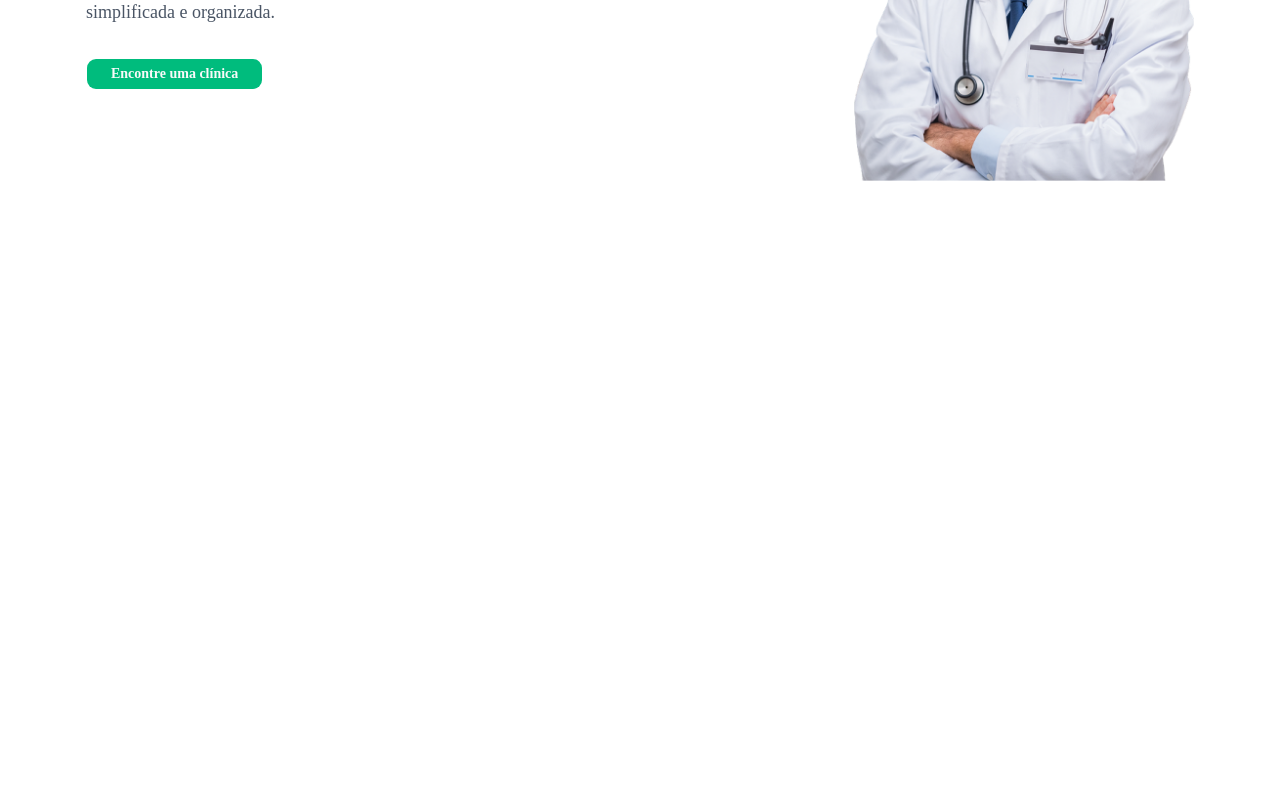
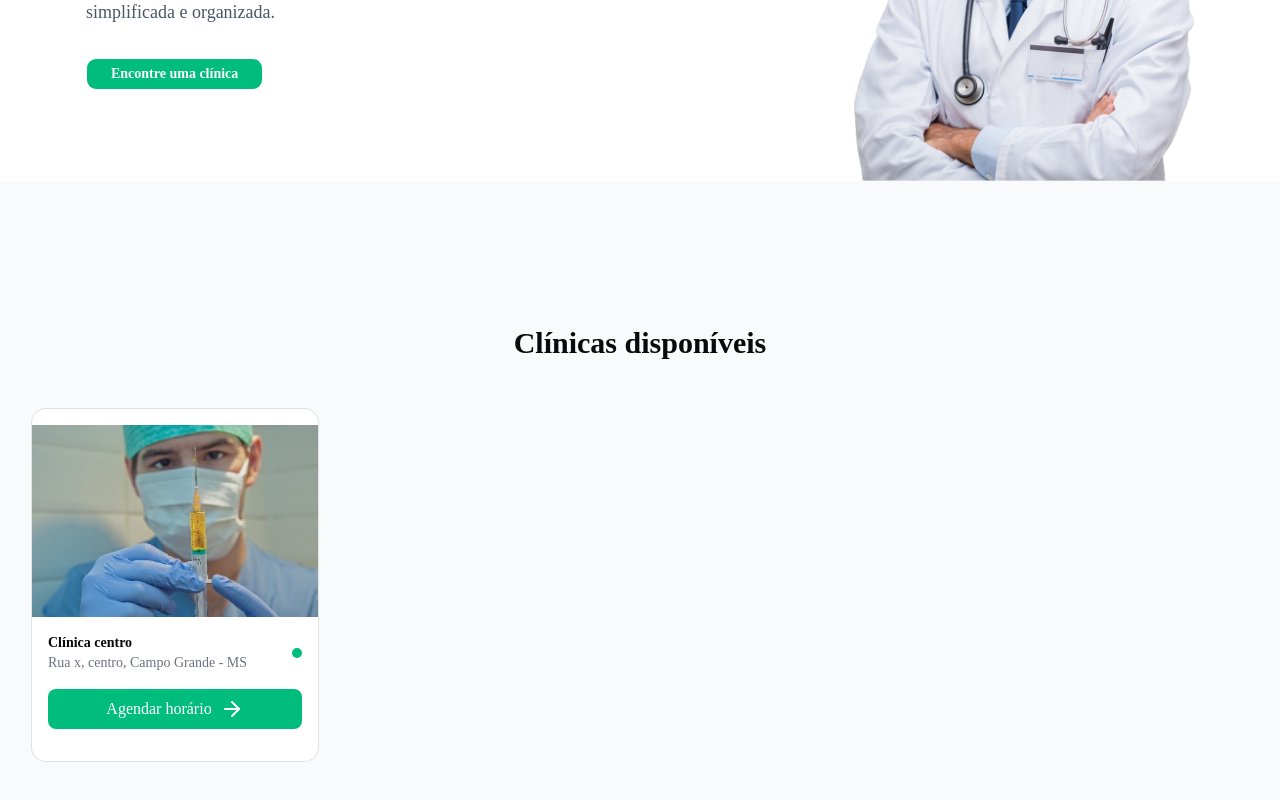
Before and after one commit to henriquejunqueira/projeto_fullstack_saas, a Next.js app in the folder odontopro/: page / in a window 1280 px wide. Shown: the part 330-1130 px from the top of the page. Before the commit the page ends 800 px from the top, so only its background shows below. Built offline with nearby package versions, Linux system fonts and the light colour scheme.

Commit message:
Criado grid para clínicas

```diff
--- /dev/null
+++ b/odontopro/src/app/(public)/_componentes/cardClinic.tsx
@@ -0,0 +1,50 @@
+import {
+  Card,
+  CardContent,
+  CardDescription,
+  CardFooter,
+  CardHeader,
+  CardTitle,
+} from '@/components/ui/card';
+import Image from 'next/image';
+import fotoImg from '../../../../public/foto1.png';
+import Link from 'next/link';
+import { ArrowRight } from 'lucide-react';
+
+export function CardClinic() {
+  return (
+    <Card className='overflow-hidden'>
+      <CardContent className='p-0'>
+        <div className='relative h-48'>
+          <div>
+            <Image
+              src={fotoImg}
+              alt='Foto da clínica'
+              fill
+              className='object-cover'
+            />
+          </div>
+        </div>
+
+        <div className='p-4 space-y-4'>
+          <div className='flex items-center justify-between'>
+            <div>
+              <h3 className='font-semibold'>Clínica centro</h3>
+              <p className='text-sm text-gray-500'>
+                Rua x, centro, Campo Grande - MS
+              </p>
+            </div>
+            <div className='w-2.5 h-2.5 rounded-full bg-emerald-500'></div>
+          </div>
+          <Link
+            href='/clinica/123'
+            className='w-full bg-emerald-500 hover:bg-emerald-400 text-white flex items-center justify-center py-2 rounded-md text-sm md:text-base font-medium'
+          >
+            Agendar horário
+            <ArrowRight className='ml-2' />
+          </Link>
+        </div>
+      </CardContent>
+    </Card>
+  );
+}
--- /dev/null
+++ b/odontopro/src/app/(public)/_componentes/professionals.tsx
@@ -0,0 +1,63 @@
+import {
+  Card,
+  CardContent,
+  CardDescription,
+  CardFooter,
+  CardHeader,
+  CardTitle,
+} from '@/components/ui/card';
+import Image from 'next/image';
+import fotoImg from '../../../../public/foto1.png';
+import Link from 'next/link';
+import { ArrowRight } from 'lucide-react';
+import { CardClinic } from './cardClinic';
+
+export function Professionals() {
+  return (
+    <section className='bg-gray-50 py-16'>
+      <div className='container mx-auto px-4 pt-20 pb-4 sm:px-6 lg:px-8'>
+        <h2 className='text-3xl text-center mb-12 font-bold'>
+          Clínicas disponíveis
+        </h2>
+
+        <section className='grid grid-cols-1 gap-6 sm:grid-cols-2 lg:grid-cols-4'>
+          {/* <Card className='overflow-hidden'>
+            <CardContent className='p-0'>
+              <div className='relative h-48'>
+                <div>
+                  <Image
+                    src={fotoImg}
+                    alt='Foto da clínica'
+                    fill
+                    className='object-cover'
+                  />
+                </div>
+              </div>
+
+              <div className='p-4 space-y-4'>
+                <div className='flex items-center justify-between'>
+                  <div>
+                    <h3 className='font-semibold'>Clínica centro</h3>
+                    <p className='text-sm text-gray-500'>
+                      Rua x, centro, Campo Grande - MS
+                    </p>
+                  </div>
+                  <div className='w-2.5 h-2.5 rounded-full bg-emerald-500'></div>
+                </div>
+                <Link
+                  href='/clinica/123'
+                  className='w-full bg-emerald-500 hover:bg-emerald-400 text-white flex items-center justify-center py-2 rounded-md text-sm md:text-base font-medium'
+                >
+                  Agendar horário
+                  <ArrowRight className='ml-2' />
+                </Link>
+              </div>
+            </CardContent>
+          </Card> */}
+
+          <CardClinic />
+        </section>
+      </div>
+    </section>
+  );
+}
--- a/odontopro/src/app/(public)/page.tsx
+++ b/odontopro/src/app/(public)/page.tsx
@@ -1,5 +1,6 @@
 import { Header } from './_componentes/header';
 import { Hero } from './_componentes/hero';
+import { Professionals } from './_componentes/professionals';
 
 export default function Home() {
   return (
@@ -8,6 +9,7 @@
 
       <div>
         <Hero />
+        <Professionals />
       </div>
     </div>
   );
--- /dev/null
+++ b/odontopro/src/components/ui/card.tsx
@@ -0,0 +1,103 @@
+import * as React from "react"
+
+import { cn } from "@/lib/utils"
+
+function Card({
+  className,
+  size = "default",
+  ...props
+}: React.ComponentProps<"div"> & { size?: "default" | "sm" }) {
+  return (
+    <div
+      data-slot="card"
+      data-size={size}
+      className={cn(
+        "group/card flex flex-col gap-4 overflow-hidden rounded-xl bg-card py-4 text-sm text-card-foreground ring-1 ring-foreground/10 has-data-[slot=card-footer]:pb-0 has-[>img:first-child]:pt-0 data-[size=sm]:gap-3 data-[size=sm]:py-3 data-[size=sm]:has-data-[slot=card-footer]:pb-0 *:[img:first-child]:rounded-t-xl *:[img:last-child]:rounded-b-xl",
+        className
+      )}
+      {...props}
+    />
+  )
+}
+
+function CardHeader({ className, ...props }: React.ComponentProps<"div">) {
+  return (
+    <div
+      data-slot="card-header"
+      className={cn(
+        "group/card-header @container/card-header grid auto-rows-min items-start gap-1 rounded-t-xl px-4 group-data-[size=sm]/card:px-3 has-data-[slot=card-action]:grid-cols-[1fr_auto] has-data-[slot=card-description]:grid-rows-[auto_auto] [.border-b]:pb-4 group-data-[size=sm]/card:[.border-b]:pb-3",
+        className
+      )}
+      {...props}
+    />
+  )
+}
+
+function CardTitle({ className, ...props }: React.ComponentProps<"div">) {
+  return (
+    <div
+      data-slot="card-title"
+      className={cn(
+        "font-heading text-base leading-snug font-medium group-data-[size=sm]/card:text-sm",
+        className
+      )}
+      {...props}
+    />
+  )
+}
+
+function CardDescription({ className, ...props }: React.ComponentProps<"div">) {
+  return (
+    <div
+      data-slot="card-description"
+      className={cn("text-sm text-muted-foreground", className)}
+      {...props}
+    />
+  )
+}
+
+function CardAction({ className, ...props }: React.ComponentProps<"div">) {
+  return (
+    <div
+      data-slot="card-action"
+      className={cn(
+        "col-start-2 row-span-2 row-start-1 self-start justify-self-end",
+        className
+      )}
+      {...props}
+    />
+  )
+}
+
+function CardContent({ className, ...props }: React.ComponentProps<"div">) {
+  return (
+    <div
+      data-slot="card-content"
+      className={cn("px-4 group-data-[size=sm]/card:px-3", className)}
+      {...props}
+    />
+  )
+}
+
+function CardFooter({ className, ...props }: React.ComponentProps<"div">) {
+  return (
+    <div
+      data-slot="card-footer"
+      className={cn(
+        "flex items-center rounded-b-xl border-t bg-muted/50 p-4 group-data-[size=sm]/card:p-3",
+        className
+      )}
+      {...props}
+    />
+  )
+}
+
+export {
+  Card,
+  CardHeader,
+  CardFooter,
+  CardTitle,
+  CardAction,
+  CardDescription,
+  CardContent,
+}
```
Also changed, not shown: 1 other file (tests, documents, lock files or other folders).
